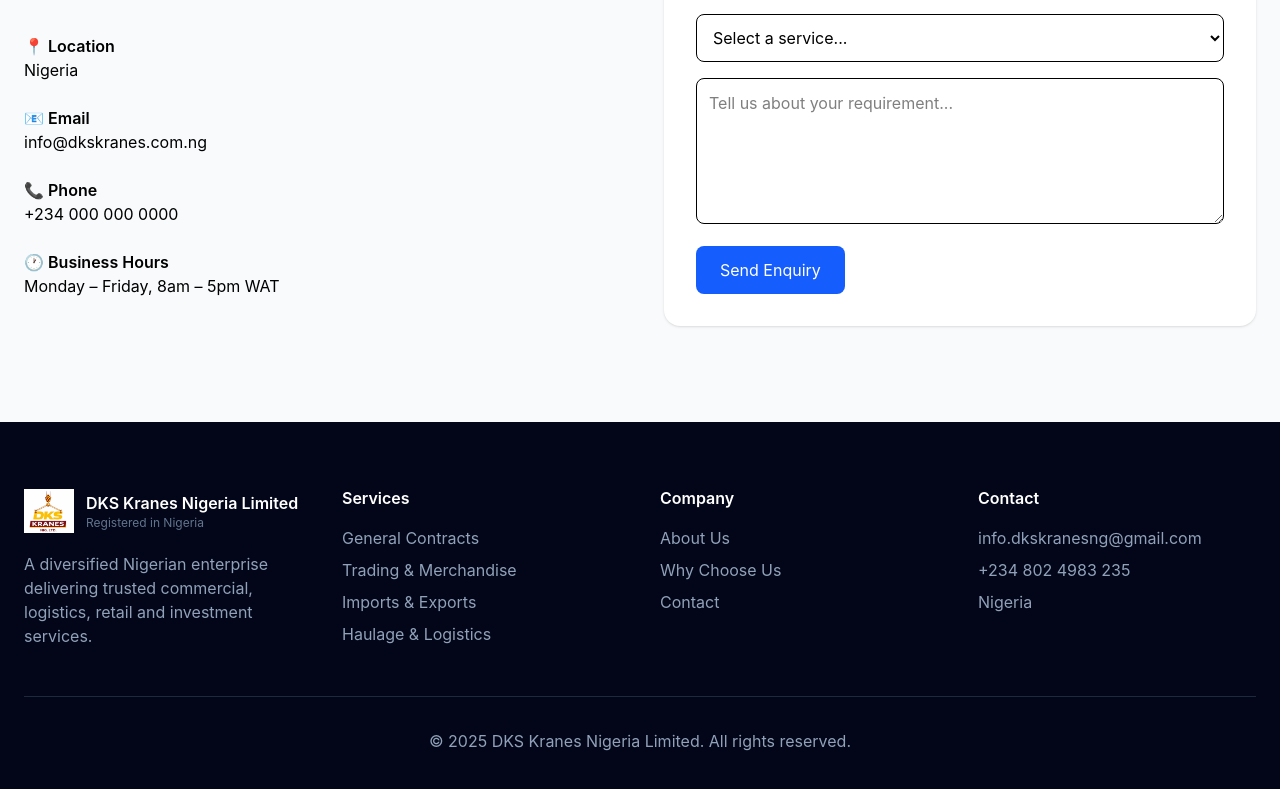
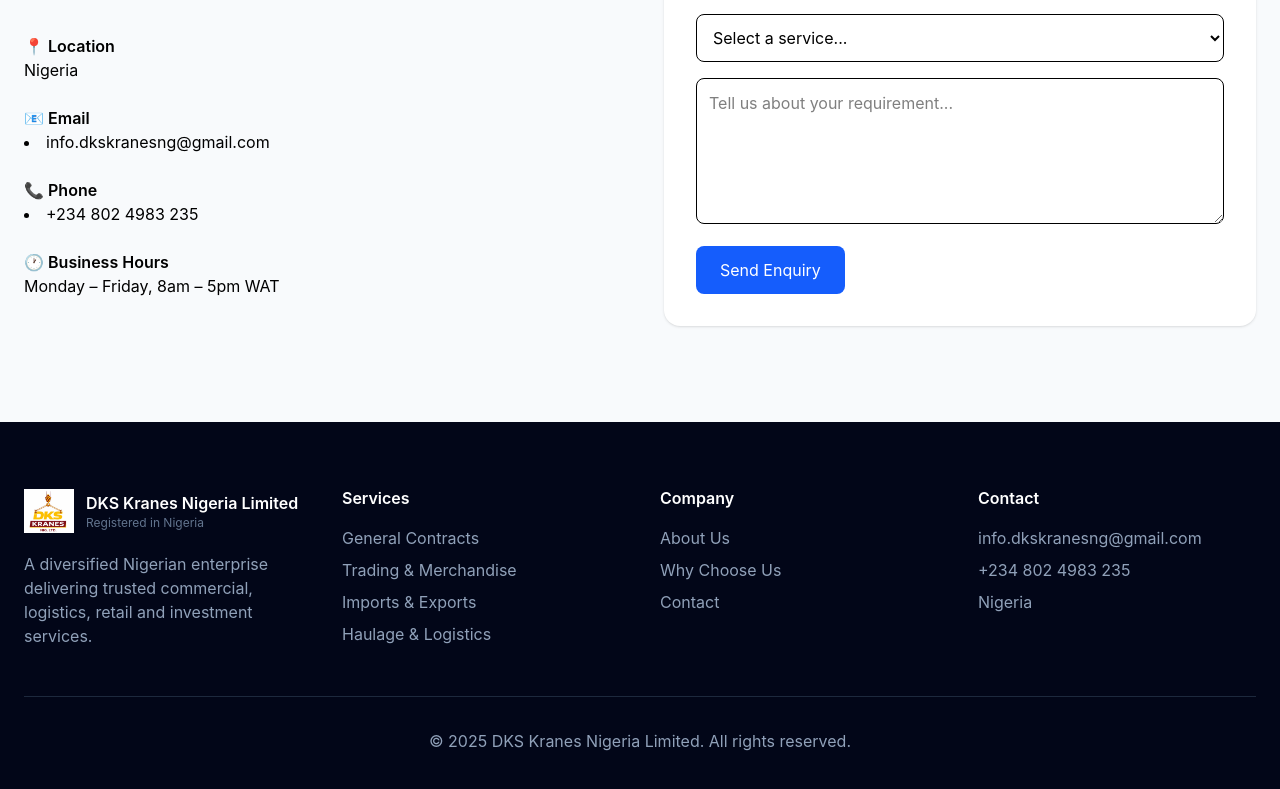
Before and after one commit to Olamiwale/dks-vite, a React (Vite) app: page / in a window 1280 px wide. Shown: the part 3424-4213 px from the top of the page. Built offline with nearby package versions, Linux system fonts and the light colour scheme.

Commit message:
second push

```diff
--- a/src/components/ContactSection.jsx
+++ b/src/components/ContactSection.jsx
@@ -27,12 +27,13 @@
 
               <div>
                 <p className="font-semibold">📧 Email</p>
-                <p>info@dkskranes.com.ng</p>
+                <li>info.dkskranesng@gmail.com</li>
+
               </div>
 
               <div>
                 <p className="font-semibold">📞 Phone</p>
-                <p>+234 000 000 0000</p>
+                <li>+234 802 4983 235</li>
               </div>
 
               <div>
```
